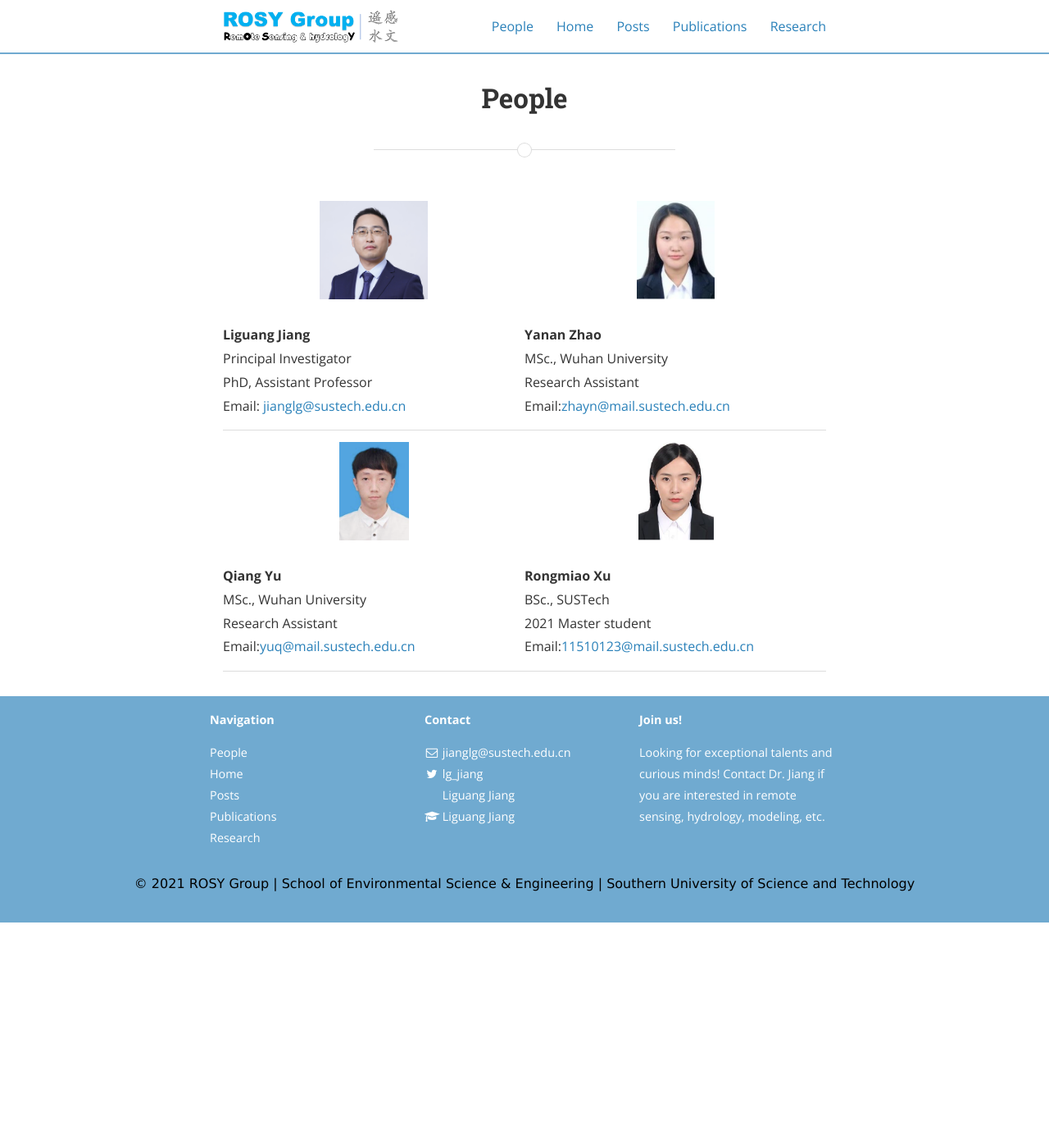
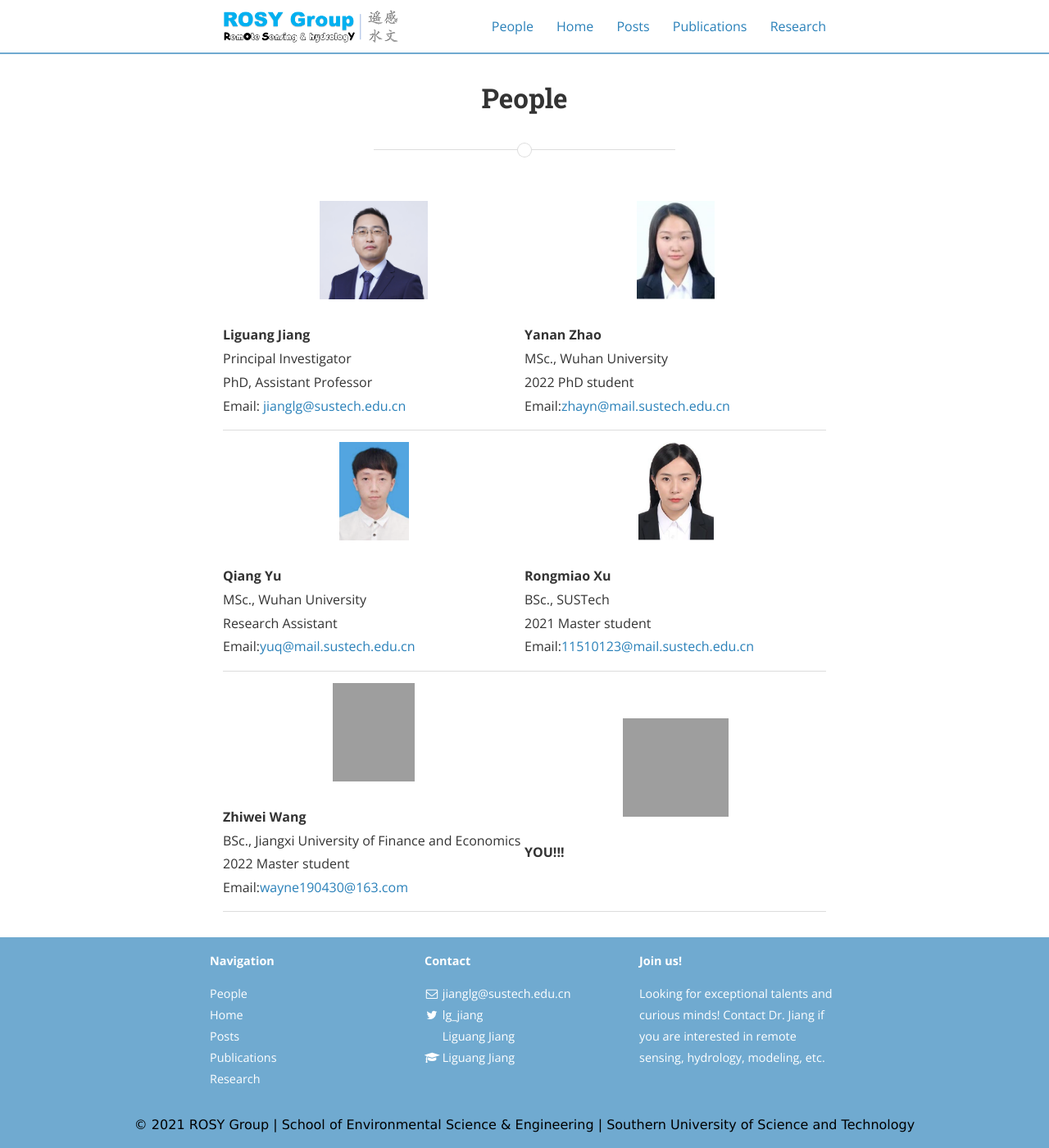
Before and after one commit to 12530/rshydro, a Jekyll site: the page built from People.md, in a window 1280 px wide and 1400 px high. Shown: the whole window at 82% size. Built offline with Jekyll 4.4.1, drawn with Linux system fonts in a browser that asks for light colours; nearby versions of some CDN libraries; grey boxes are pictures that could not be loaded.

Commit message:
Update People.md

```diff
--- a/People.md
+++ b/People.md
@@ -31,12 +31,15 @@ main_nav: true
   <tr>
     <td align="left"><img src="/assets/Liguang.png" alt="姜丽光" style="width:132px;height:120px;"> <br> <b>Liguang Jiang</b> <br>Principal Investigator<br>PhD, Assistant Professor<br>
     Email: <a href="mailto:jianglg@sustech.edu.cn">jianglg@sustech.edu.cn</a></td>
-    <td align="left"><img src="/assets/Yanan.png" alt="赵亚楠" style="width:95px;height:120px;">  <br><b>Yanan Zhao</b> <br>MSc., Wuhan University<br>Research Assistant<br> Email:<a href="mailto:zhayn@mail.sustech.edu.cn">zhayn@mail.sustech.edu.cn</a></td>
+    <td align="left"><img src="/assets/Yanan.png" alt="赵亚楠" style="width:95px;height:120px;">  <br><b>Yanan Zhao</b> <br>MSc., Wuhan University<br>2022 PhD student<br> Email:<a href="mailto:zhayn@mail.sustech.edu.cn">zhayn@mail.sustech.edu.cn</a></td>
 
   </tr>
   <tr>
     <td align="left"><img src="/assets/Yuqiang.jpg" alt="余樯" style="width:85px;height:120px;">  <br><b>Qiang Yu</b><br>MSc., Wuhan University<br>Research Assistant<br> Email:<a href="mailto:yuq@mail.sustech.edu.cn">yuq@mail.sustech.edu.cn</a></td>
     <td align="left"><img src="/assets/Rongmiao.PNG" alt="徐荣苗" style="width:95px;height:120px;">  <br><b>Rongmiao Xu</b><br>BSc., SUSTech <br>2021 Master student<br> Email:<a href="mailto:11510123@mail.sustech.edu.cn">11510123@mail.sustech.edu.cn</a></td>
   </tr>
-
+  <tr>
+    <td align="left"><img src="/assets/zhiwei.jpg" alt="汪志伟" style="width:100px;height:120px;">  <br><b>Zhiwei Wang</b><br>BSc., Jiangxi University of Finance and Economics<br>2022 Master student<br> Email:<a href="mailto:wayne190430@163.com">wayne190430@163.com</a></td>
+    <td align="left"><img src="/assets/R-C.jpg" alt="YOU" style="width:129px;height:120px;">  <br><b>YOU!!!</b><br></td>
+  </tr>
 </table>
```
